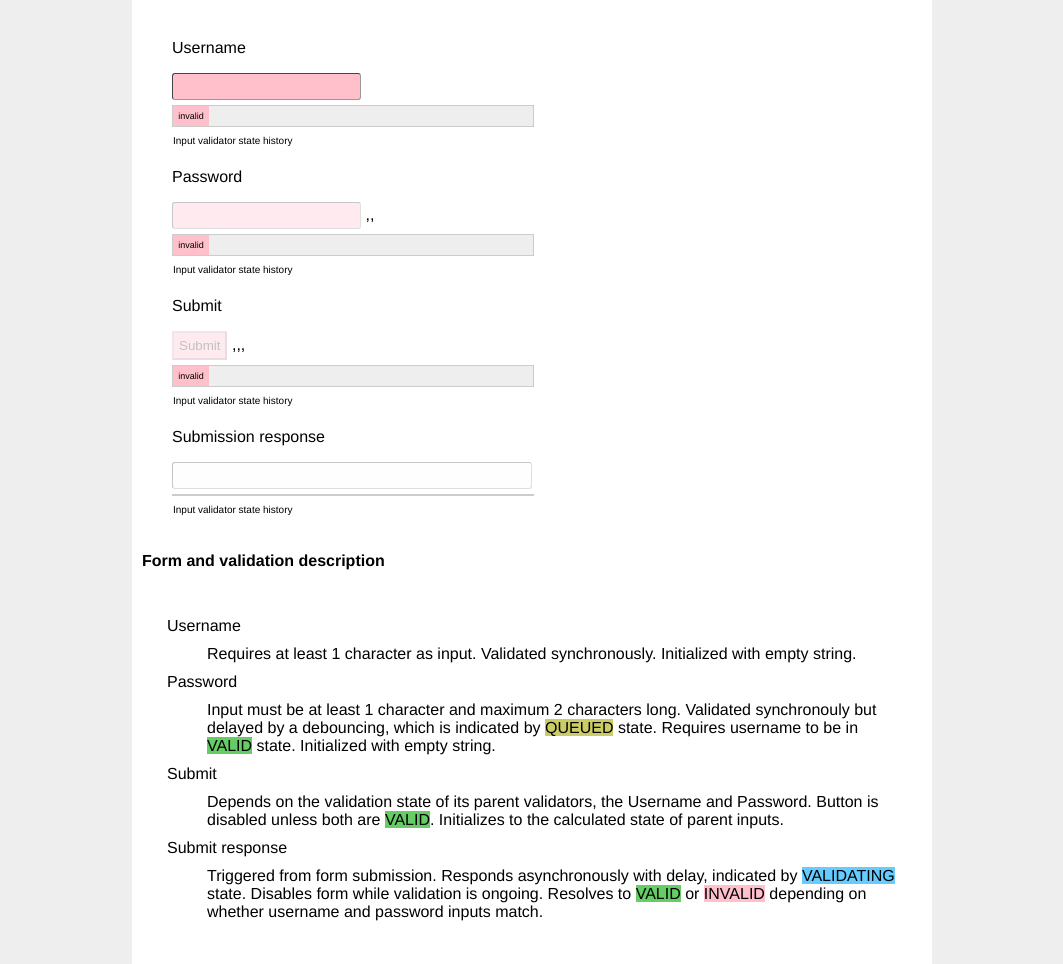
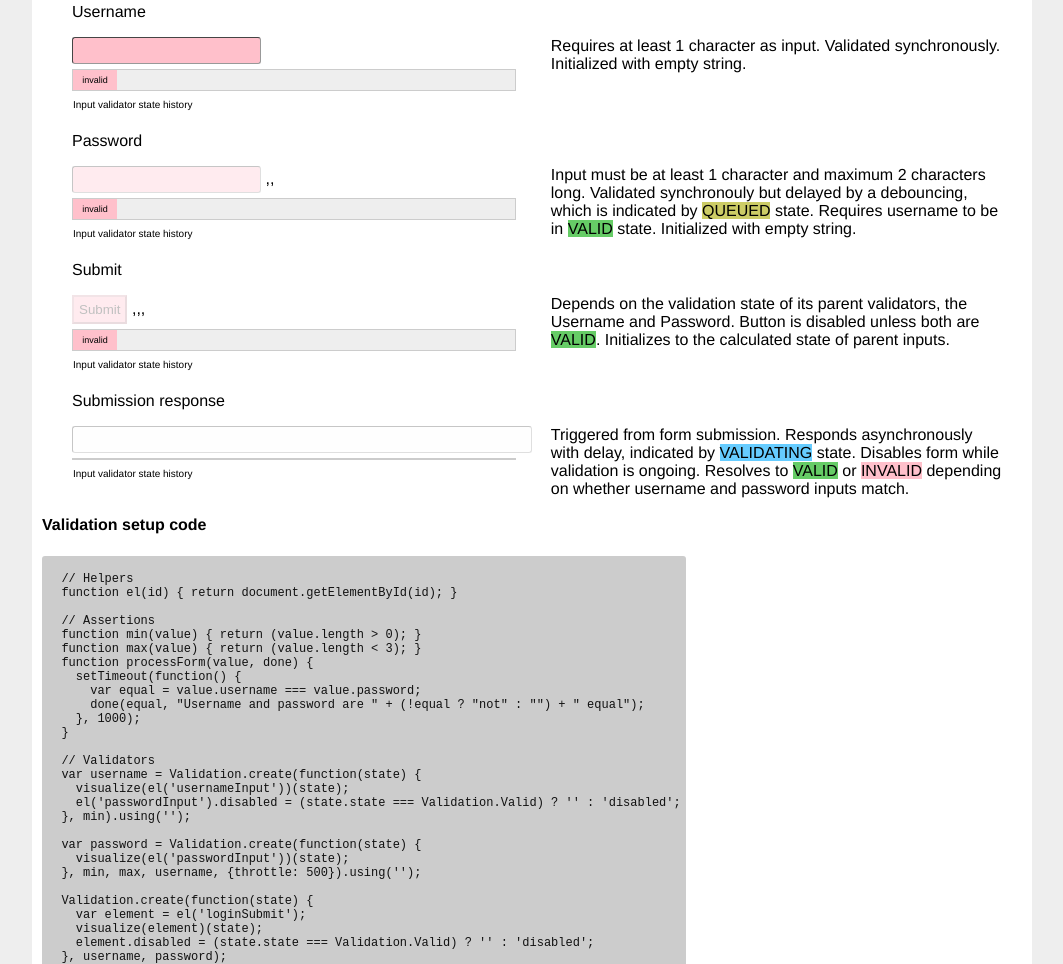
Before and after one commit to teijo/form-validation-kit, a website: page index.html in a window 1280 px wide. Shown: the part 340-1304 px from the top of the page, without its empty margins (108-1171 px from the left). Drawn offline with Linux system fonts and the light colour scheme.

Commit message:
Inline demo form field descriptions

```diff
--- a/index.html
+++ b/index.html
@@ -7,6 +7,7 @@
     li {
       list-style: none;
       padding: 10px;
+      position: relative;
     }
     .demo, code {
       display: inline-block;
@@ -23,7 +24,7 @@
     }
     body {
       padding: 10px;
-      max-width: 780px;
+      max-width: 980px;
       font-family: 'Helvetica Neue', Helvetica, Arial, sans-serif;
       margin: auto;
       background-color: #FFF;
@@ -32,7 +33,7 @@
       padding: 0;
       position: relative;
       border: 1px solid #CCC;
-      width: 50%;
+      width: 48%;
       margin: 5px 0;
       background-color: #EEE;
     }
@@ -93,6 +94,11 @@
     dl, ul {
       padding: 20px;
     }
+    .description {
+      right: 0;
+      position: absolute;
+      width: 48%;
+    }
   </style>
 </head>
 <body>
@@ -137,58 +143,53 @@
 
 <p>For demo purposes, the state and its history are visualized for each input.
   It's not part of the library's functionality</p>
+
 <form id="loginForm" autocomplete="off" onsubmit="loginListener(event)">
   <ul>
     <li>
       <p>Username</p>
+      <div class="description">Requires at least 1 character as input. Validated synchronously.
+        Initialized with empty string.</div>
       <input id="usernameInput" type="text" onkeyup="usernameListener(event)" />
       <label for="usernameInput"></label>
       <ul class="queue" id="usernameVisu"></ul>
     </li>
     <li>
       <p>Password</p>
+      <div class="description">Input must be at least 1 character and maximum 2 characters long.
+        Validated synchronouly but delayed by a debouncing, which is indicated by
+        <span class="queued">QUEUED</span> state. Requires username to
+        be in <span class="valid">VALID</span> state. Initialized with empty string.
+      </div>
       <input id="passwordInput" type="text" onkeyup="passwordListener(event)" />
       <label for="passwordInput"></label>
       <ul class="queue" id="passwordVisu"></ul>
     </li>
     <li>
       <p>Submit</p>
+      <div class="description">Depends on the validation state of its parent validators, the Username
+        and Password. Button is disabled unless both are <span class="valid">VALID</span>.
+        Initializes to the calculated state of parent inputs.
+      </div>
       <input id="loginSubmit" type="submit" />
       <label for="loginSubmit"></label>
       <ul class="queue" id="loginVisu"></ul>
     </li>
     <li>
       <p>Submission response</p>
+      <div class="description">Triggered from form submission. Responds asynchronously with delay,
+        indicated by <span class="validating">VALIDATING</span> state.
+        Disables form while validation is ongoing. Resolves to
+        <span class="valid">VALID</span> or <span class="invalid">INVALID</span>
+        depending on whether username and password inputs match.
+      </div>
       <input id="loginResponse" style="width: 50%" type="text" disabled="disabled" />
       <label for="loginResponse"></label>
       <ul class="queue" id="submitVisu"></ul>
     </li>
   </ul>
 </form>
-<h4>Form and validation description</h4>
-<dl>
-  <dt>Username</dt>
-  <dd>Requires at least 1 character as input. Validated synchronously.
-    Initialized with empty string.</dd>
-  <dt>Password</dt>
-  <dd>Input must be at least 1 character and maximum 2 characters long.
-    Validated synchronouly but delayed by a debouncing, which is indicated by
-    <span class="queued">QUEUED</span> state. Requires username to
-    be in <span class="valid">VALID</span> state. Initialized with empty string.
-  </dd>
-  <dt>Submit</dt>
-  <dd>Depends on the validation state of its parent validators, the Username
-    and Password. Button is disabled unless both are <span class="valid">VALID</span>.
-    Initializes to the calculated state of parent inputs.
-  </dd>
-  <dt>Submit response</dt>
-  <dd>Triggered from form submission. Responds asynchronously with delay,
-    indicated by <span class="validating">VALIDATING</span> state.
-    Disables form while validation is ongoing. Resolves to
-    <span class="valid">VALID</span> or <span class="invalid">INVALID</span>
-    depending on whether username and password inputs match.
-  </dd>
-</dl>
+
 <h4>Validation setup code</h4>
 <script class="demo">
   // Helpers
```
